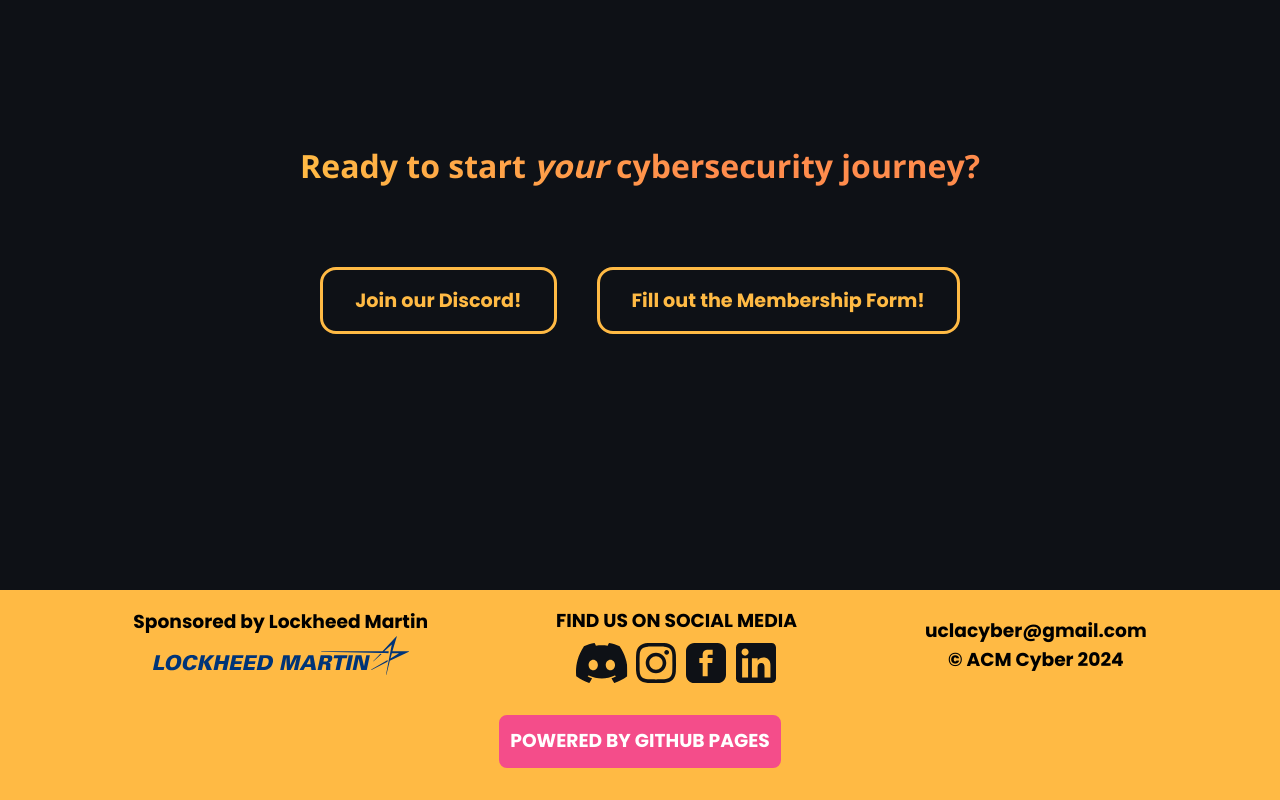
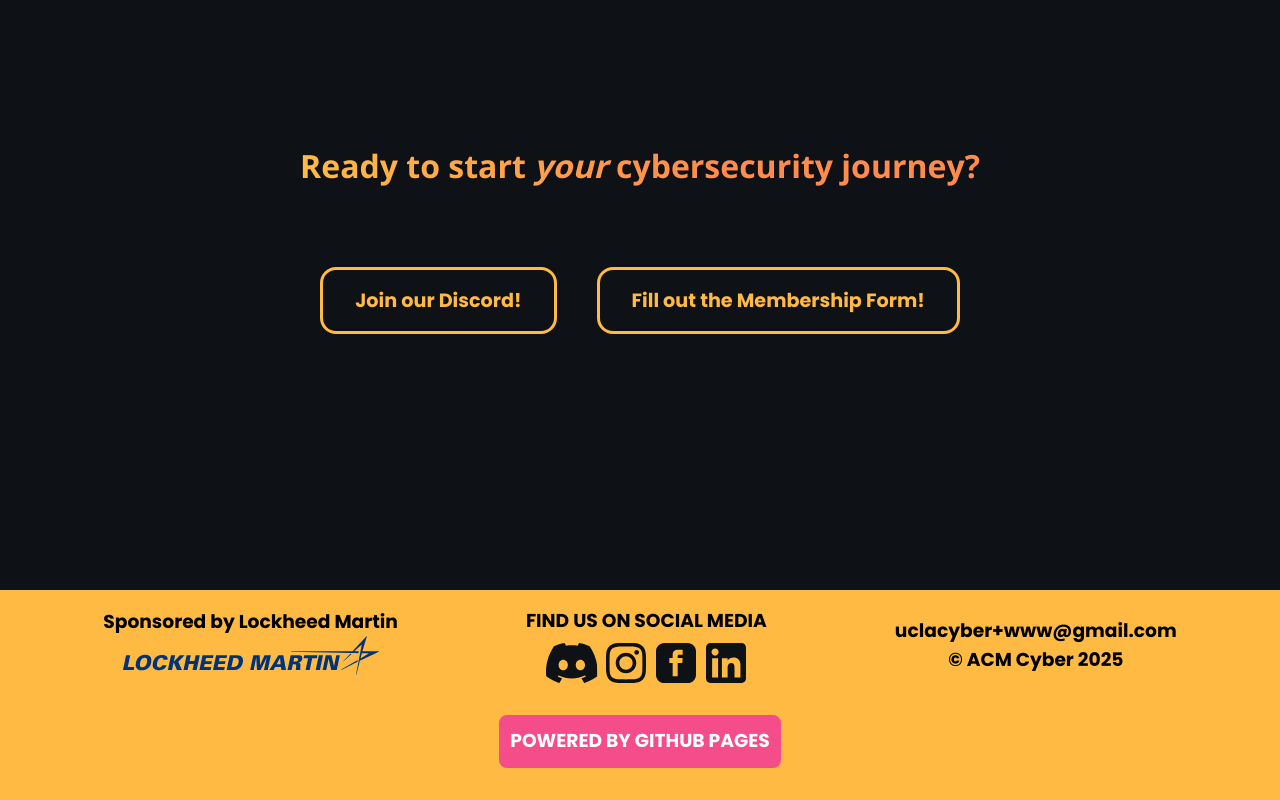
Before and after one commit to uclaacm/acmcyber.com, a Next.js app: page / in a window 1280 px wide. Shown: the part 2179-2979 px from the top of the page. Built offline with nearby package versions, Linux system fonts and the light colour scheme; a web font is replaced by a local one.

Commit message:
Update Footer.tsx

```diff
--- a/components/Footer.tsx
+++ b/components/Footer.tsx
@@ -48,8 +48,8 @@ export default function Footer() {
 
       <div className={styles.legal}>
         {/* Email & Copyright */}
-        <a href="mailto:uclacyber@gmail.com">uclacyber@gmail.com</a>
-        <p>© ACM Cyber 2024</p>
+        <a href="mailto:uclacyber+www@gmail.com">uclacyber+www@gmail.com</a>
+        <p>© ACM Cyber 2025</p>
       </div>
 
       <div className={styles.githubPages}>
```
